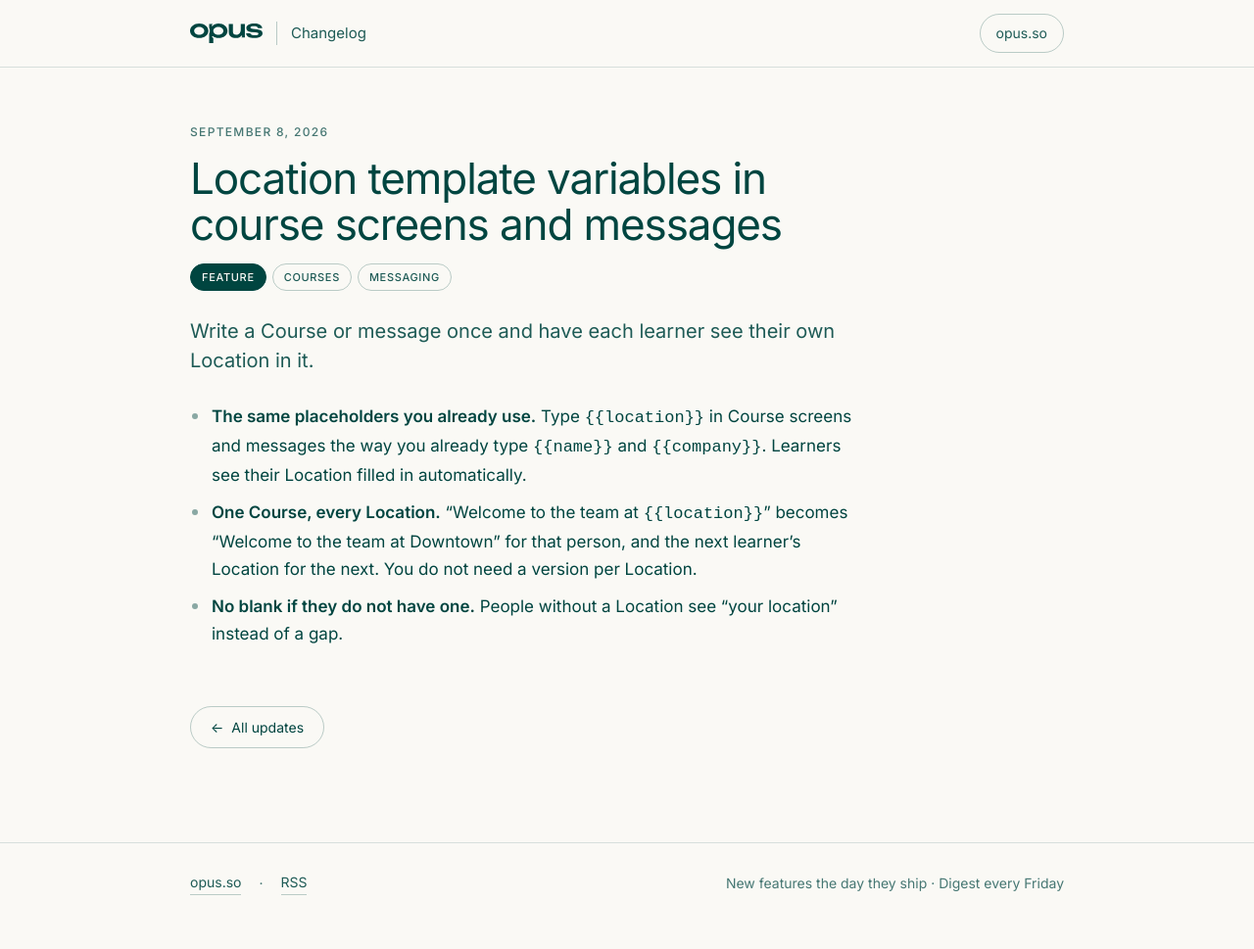
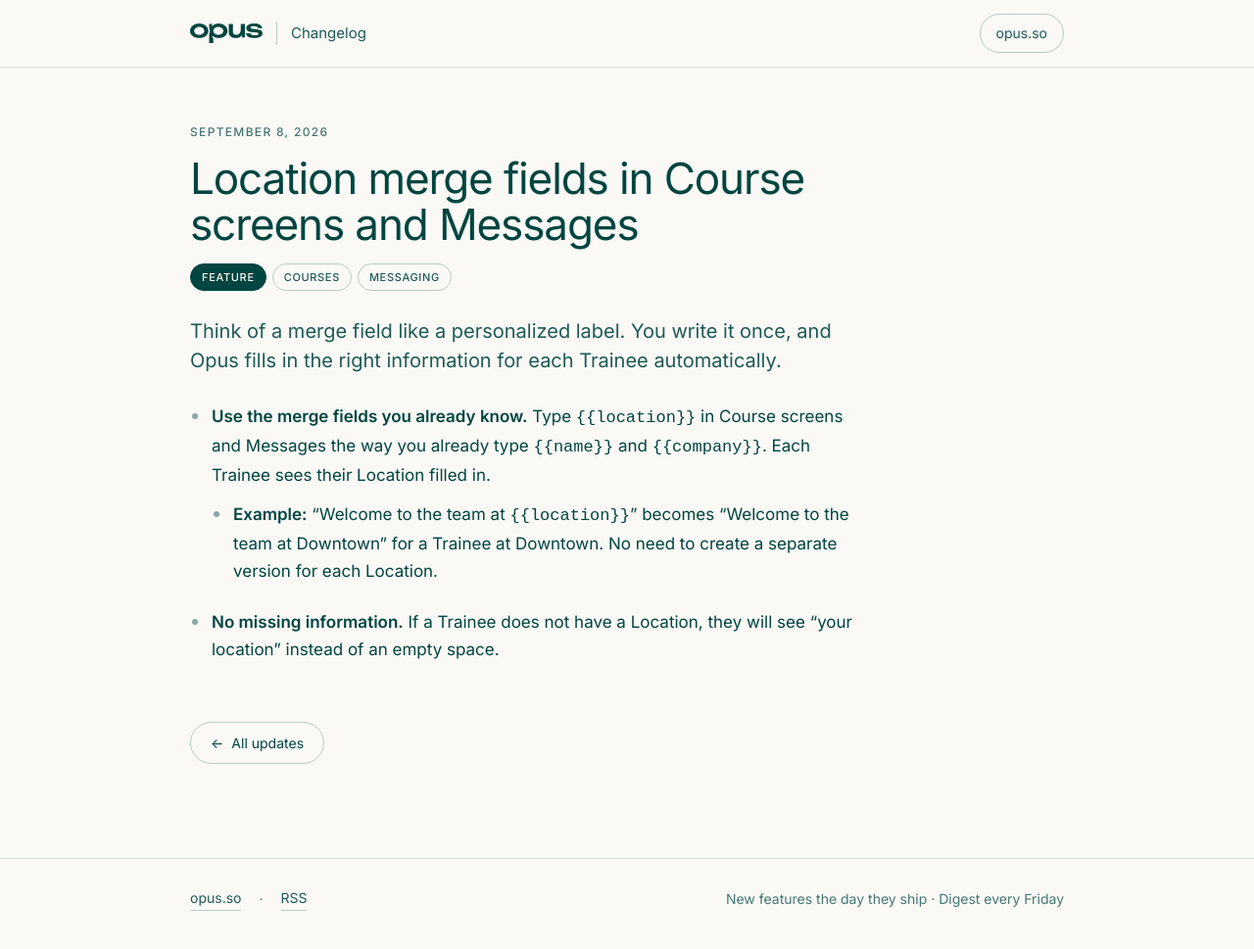
Before and after one commit to opus-training/changelog, a Jekyll site: the page built from _posts/2026-09-08-location-in-training-copy.md, in a window 1280 px wide and 986 px high. Shown: the top 969 px of the window at 98% size. Built offline with Jekyll 4.4.1, drawn with Linux system fonts in a browser that asks for light colours.

Commit message:
Clarify Location merge fields changelog copy

```diff
--- a/_posts/2026-09-08-location-in-training-copy.md
+++ b/_posts/2026-09-08-location-in-training-copy.md
@@ -1,12 +1,12 @@
 ---
-title: "Location template variables in course screens and messages"
+title: "Location merge fields in Course screens and Messages"
 date: 2026-09-08
 kind: feature
 tags: [Feature, Courses, Messaging]
 ---
 
-Write a Course or message once and have each learner see their own Location in it.
+Think of a merge field like a personalized label. You write it once, and Opus fills in the right information for each Trainee automatically.
 
-- **The same placeholders you already use.** Type `{% raw %}{{location}}{% endraw %}` in Course screens and messages the way you already type `{% raw %}{{name}}{% endraw %}` and `{% raw %}{{company}}{% endraw %}`. Learners see their Location filled in automatically.
-- **One Course, every Location.** "Welcome to the team at `{% raw %}{{location}}{% endraw %}`" becomes "Welcome to the team at Downtown" for that person, and the next learner's Location for the next. You do not need a version per Location.
-- **No blank if they do not have one.** People without a Location see "your location" instead of a gap.
+- **Use the merge fields you already know.** Type `{% raw %}{{location}}{% endraw %}` in Course screens and Messages the way you already type `{% raw %}{{name}}{% endraw %}` and `{% raw %}{{company}}{% endraw %}`. Each Trainee sees their Location filled in.
+  - **Example:** "Welcome to the team at `{% raw %}{{location}}{% endraw %}`" becomes "Welcome to the team at Downtown" for a Trainee at Downtown. No need to create a separate version for each Location.
+- **No missing information.** If a Trainee does not have a Location, they will see "your location" instead of an empty space.
```
